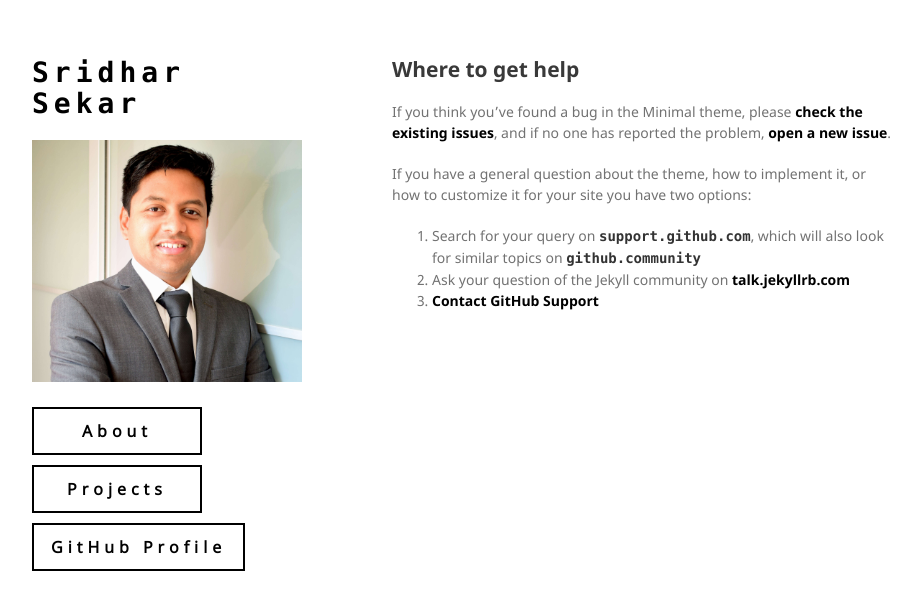
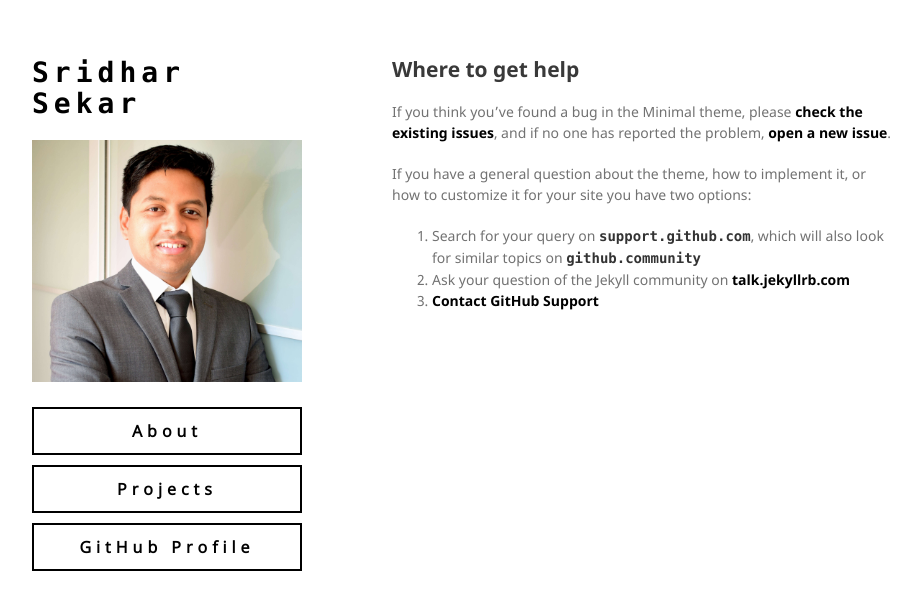
Before and after one commit to sridhar-portfolio/sridhar-portfolio.github.io, a Jekyll site: the page built from docs/SUPPORT.md, in a window 1280 px wide. Shown: the top 610 px of the page, without its empty margins (178-1099 px from the left). Built offline with Jekyll 4.4.1, drawn with Linux system fonts in a browser that asks for light colours; our own code applies the rules of GitHub Pages for plain Markdown files; the repository's description, which GitHub fills in, is left out.

Commit message:
Update jekyll-theme-minimal.scss

```diff
--- a/_sass/jekyll-theme-minimal.scss
+++ b/_sass/jekyll-theme-minimal.scss
@@ -320,7 +320,7 @@ footer {
   justify-content: center;
   letter-spacing: 5px;
   line-height: 24px;
-  min-width: 140px;
+  width: 100%;
   outline: 0;
   padding: 0 17px;
   text-align: center;
```
